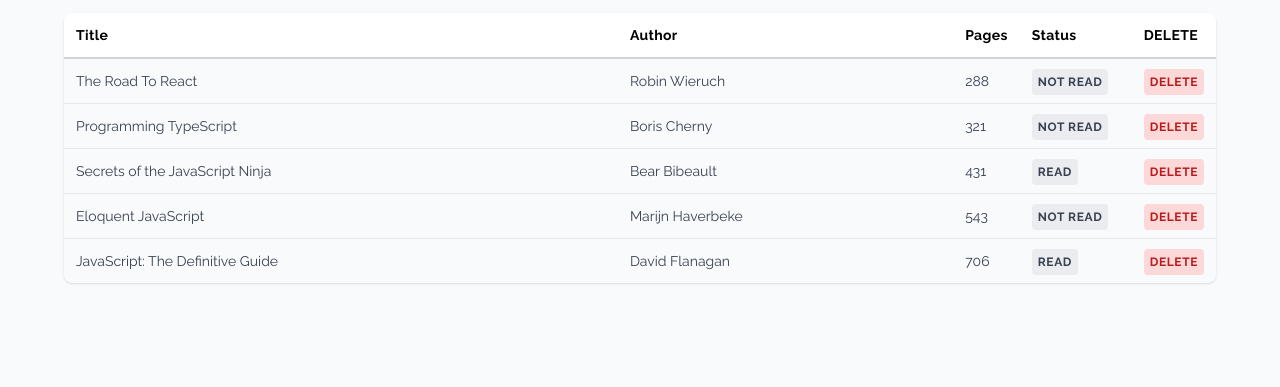
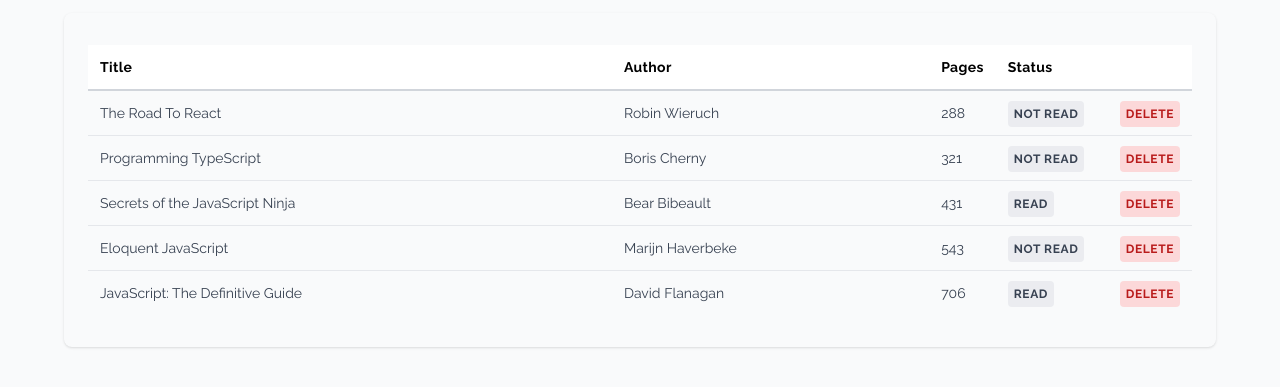
Before and after one commit to Mink-a/Library, a plain HTML site: page index.html in a window 1280 px wide. Shown: the part 309-696 px from the top of the page. Drawn offline with nearby package versions, Linux system fonts and the light colour scheme.

Commit message:
responsive book list table to mobile UI

```diff
--- a/app.js
+++ b/app.js
@@ -1,4 +1,5 @@
 const tableBody = document.querySelector("#tbody");
+const bookList = document.querySelector("#bookList");
 // Form elements
 const form = document.querySelector("form");
 const title = document.querySelector("#title");
@@ -86,14 +87,14 @@ function displayBooks() {
     const oneBookRow = `
     <tr>
       <td class="p-3 text-sm text-gray-700 whitespace-nowrap">${book.title}</td>
-      <td class="p-3 text-sm text-gray-700 whitespace-nowrap">${book.author}</td>
+      <td class="p-3 text-sm text-gray-700 whitespace-nowrap hidden sm:table-cell">${book.author}</td>
       <td class="p-3 text-sm text-gray-700 whitespace-nowrap hidden sm:table-cell">${book.pages}</td>
       <td class="p-3 text-sm text-gray-700 whitespace-nowrap">
         <span class="read-status p-1.5 text-xs bg-gray-200 text-gray-700 bg-opacity-70 rounded font-semibold uppercase tracking-wider cursor-pointer">
         ${book.status}
         </span>
       </td>
-      <td class="p-3 text-sm text-gray-700 whitespace-nowrap hidden sm:table-cell">
+      <td class="p-3 text-sm text-gray-700 whitespace-nowrap">
         <span class="p-1.5 text-xs bg-red-200 text-red-700 bg-opacity-70 rounded font-semibold uppercase tracking-wider cursor-pointer">
         DELETE
         </span>
@@ -129,7 +130,7 @@ function changeReadStatus(bookId) {
 }
 // changeReadStatus(2);
 
-tableBody.addEventListener("click", (e) => {
+bookList.addEventListener("click", (e) => {
   let currentBookTitle = e.target.parentNode.parentNode.childNodes[1].innerText;
   // console.log(currentBookTitle);
   let bookId = findBookInLibrary(library, currentBookTitle);
--- a/index.html
+++ b/index.html
@@ -67,15 +67,15 @@
 
     <div class="mt-10 h-screen bg-gray-50">
       <h1 class="text-xl mb-4 font-bold text-center">Simple Library</h1>
-      <div class="overflow-auto rounded-lg shadow">
+      <div id="bookList" class="py-8 px-6 overflow-auto rounded-lg shadow">
         <table class="w-full">
           <thead class="bg-white border-b-2 border-gray-300">
             <tr>
               <th class="p-3 text-sm font-semibold tracking-wide text-left">Title</th>
-              <th class="p-3 text-sm font-semibold tracking-wide text-left ">Author</th>
+              <th class="p-3 text-sm font-semibold tracking-wide text-left hidden sm:table-cell">Author</th>
               <th class="w-16 p-3 text-sm font-semibold tracking-wide text-left hidden sm:table-cell">Pages</th>
               <th class="w-28 p-3 text-sm font-semibold tracking-wide text-left">Status</th>
-              <th class="w-16 p-3 text-sm font-semibold tracking-wide text-left hidden sm:table-cell">DELETE</th>
+              <th class="w-16 p-3 text-sm font-semibold tracking-wide text-left"></th>
             </tr>
           </thead>
           <tbody id="tbody" class="divide-y divide-gray-200">
```
